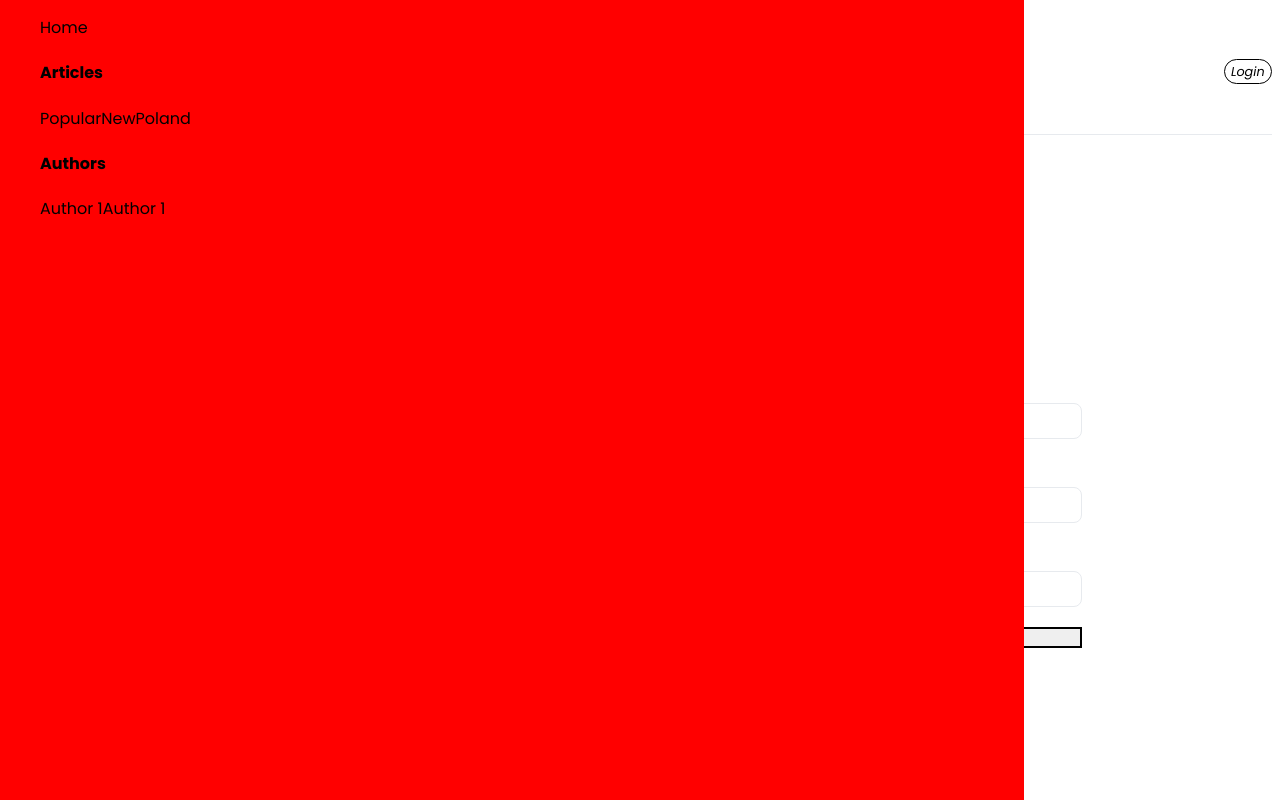
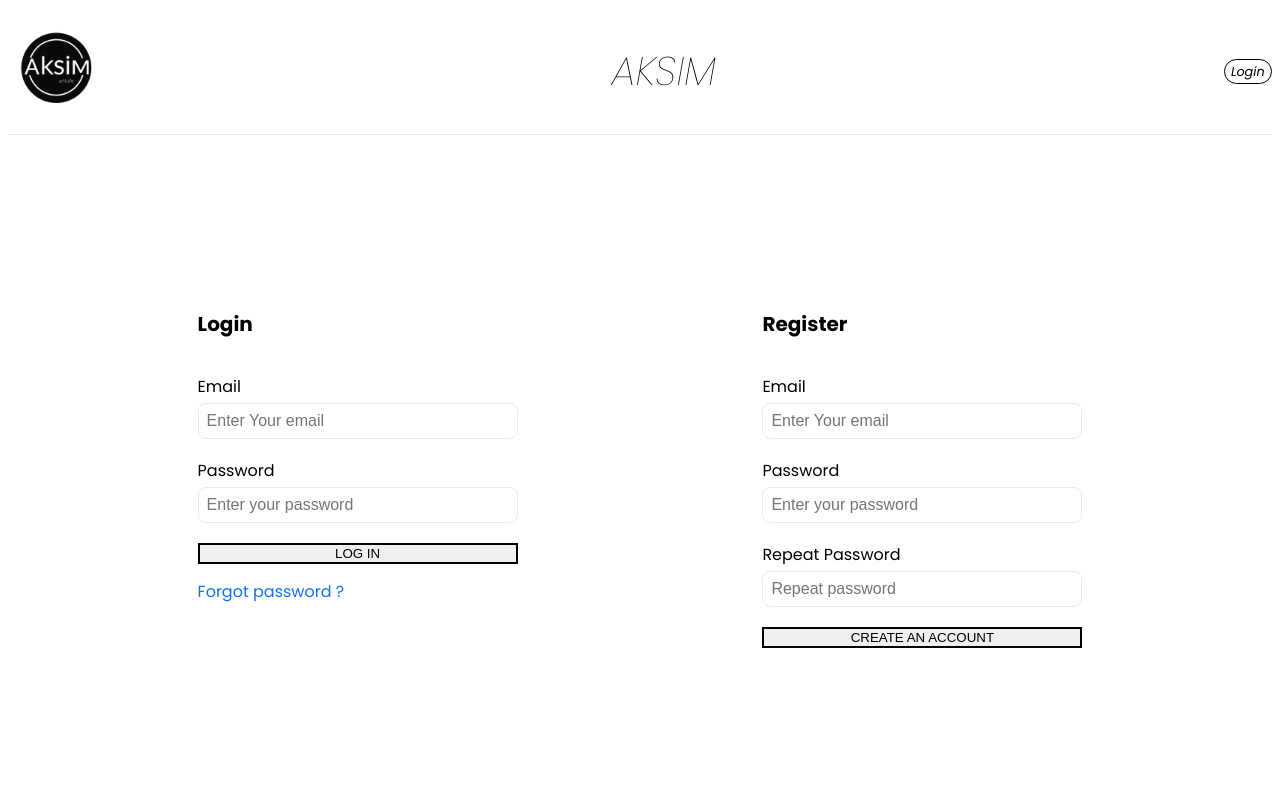
Before and after one commit to Pamade/AKSIM-CLIENT, a React (Vite) app: page /login in a window 1280 px wide. Built offline with nearby package versions, Linux system fonts and the light colour scheme.

Commit message:
add state for navigation

```diff
--- a/src/Header/Header.tsx
+++ b/src/Header/Header.tsx
@@ -1,3 +1,4 @@
+import {useState} from "react";
 import styles from "./Header.module.scss"
 import logo from "./aksim logo.jpg"
 import { useUserContext } from "../Context/UserContext";
@@ -18,15 +19,16 @@ function Button({path,text, event}:ButtonProps){
 
 function Header({children}:Props) {
     const {state, logout} = useUserContext();
-
+    const [isNavigationOpen, setIsNavigationOpen] = useState(false)
     return (
         <section>
-            <div className={styles.wrapper}>
+            <div  className={styles.wrapper}>
                 <div className={styles.logo_bar}>
-                     <FaBars className={styles.bar}/>
+                     <FaBars onClick={() => setIsNavigationOpen(!isNavigationOpen)} className={styles.bar}/>
                      <Link to="/" className={styles.link}><img className={styles.logo} src={logo} alt="aksim" /></Link>
                 </div>
-                <Navigation />
+                {isNavigationOpen && <Navigation />}
+
                 <h1 className={styles.heading}><Link to={"/"}>AKSIM</Link></h1>
                 {!state.user?<div>
                     <Button text="Login" path="/login"/>
--- a/src/Header/Navigation/Navigation.module.scss
+++ b/src/Header/Navigation/Navigation.module.scss
@@ -1,8 +1,18 @@
+@import "../../Styles/variables";
+
 .navigation{
-    position: absolute;
+    position: fixed;
     left: 0;
     top: 0;
     width: 80vw;
     height: 100%;
-    background-color: red;
+    background-color: white;
+    color: darken($lightgray, 20);
+    border-right: 1px solid black;
 }
+
+.close_container{
+    display: flex;
+    justify-content: flex-end;
+    color: black;
+}
--- a/src/Header/Navigation/Navigation.tsx
+++ b/src/Header/Navigation/Navigation.tsx
@@ -1,7 +1,14 @@
 import { NavLink } from "react-router-dom"
 import styles from "./Navigation.module.scss";
+import { IoCloseCircleOutline } from "react-icons/io5";
+
 function Navigation() {
     return (
+        <section>
+            <div className={styles.close_container}>
+                <IoCloseCircleOutline />
+                d
+            </div>
             <nav className={styles.navigation}>
                 <ul>
                     <NavLink to="/">Home</NavLink>
@@ -18,6 +25,7 @@ function Navigation() {
                     </div>
                 </ul>
             </nav>
+        </section>
     )
 }
 export default Navigation
```
Lines whose indentation alone changed are shown as unchanged.
